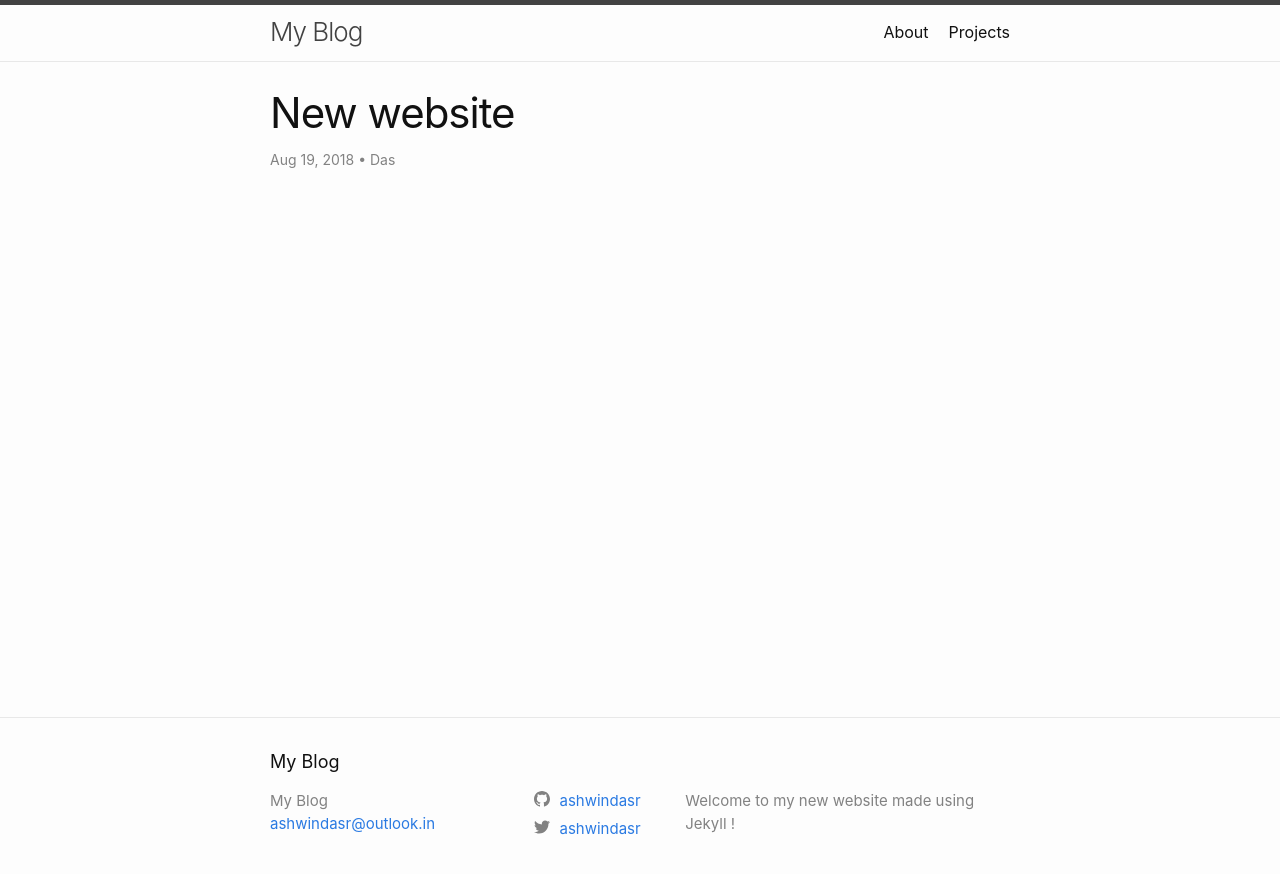
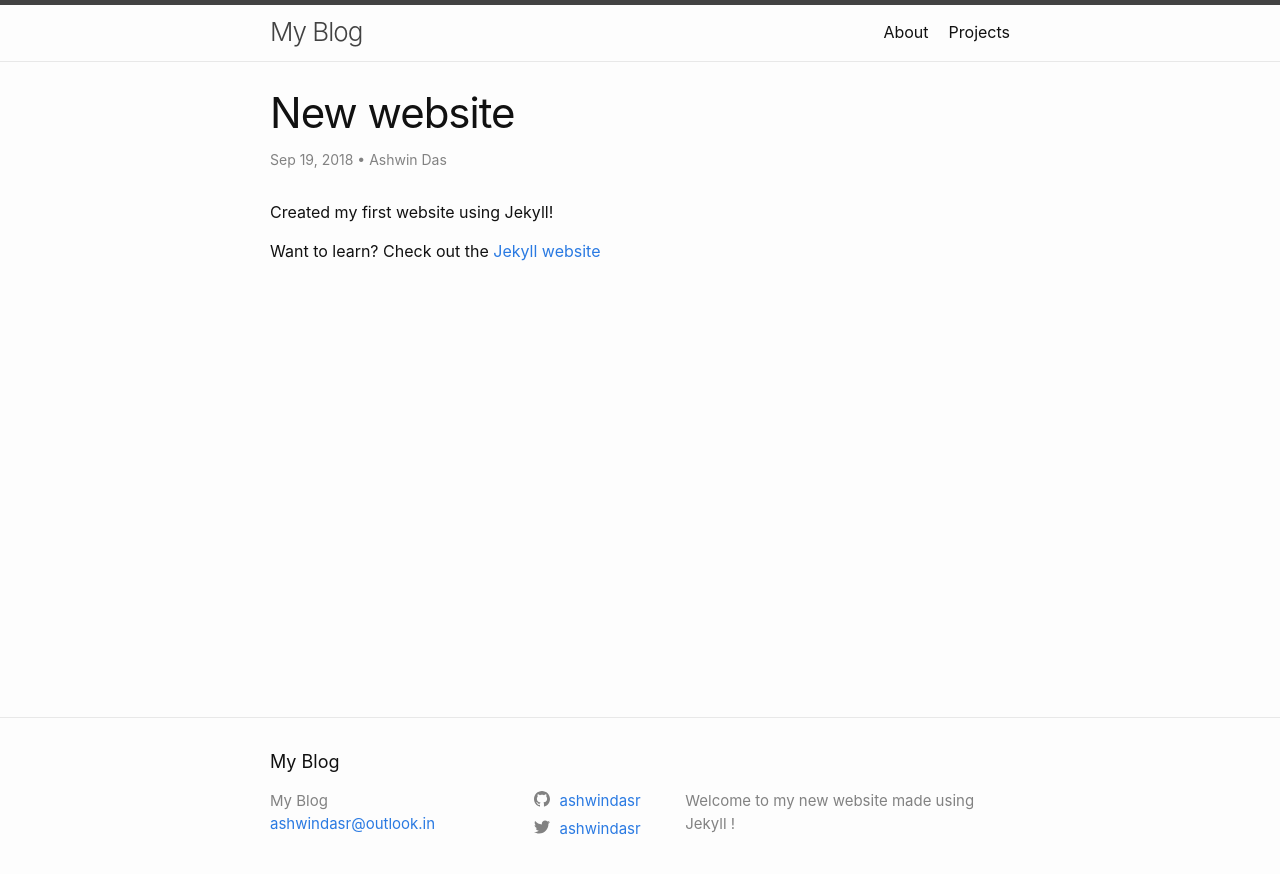
Before and after one commit to IT-GECBH/2020, a Jekyll site: the page built from _posts/2018-09-19-new-page.md, in a window 1280 px wide. Shown: the top 874 px of the page. Built offline with Jekyll 4.4.1, drawn with Linux system fonts in a browser that asks for light colours.

Commit message:
edited blog post

```diff
--- a/_posts/2018-09-19-new-page.md
+++ b/_posts/2018-09-19-new-page.md
@@ -1,7 +1,12 @@
 ---
 layout: post
 title: "New website"
-date: 2018-08-19 00:00:00
-author: Das
+date: 2018-09-19 22:00:00
+author: Ashwin Das
 permalink: blog/new-website.html
 ---
+Created my first website using Jekyll!
+
+Want to learn? Check out the [Jekyll website][jekyll-site]
+
+[jekyll-site]: https://jekyllrb.com
```
